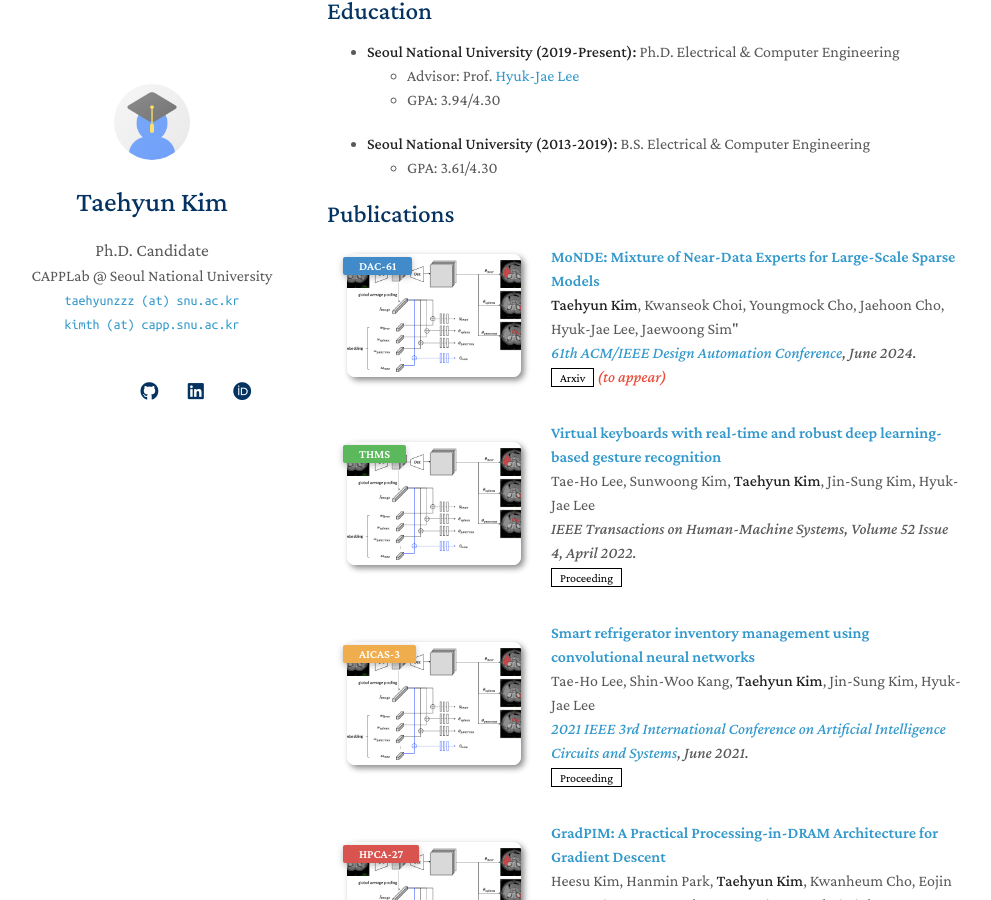
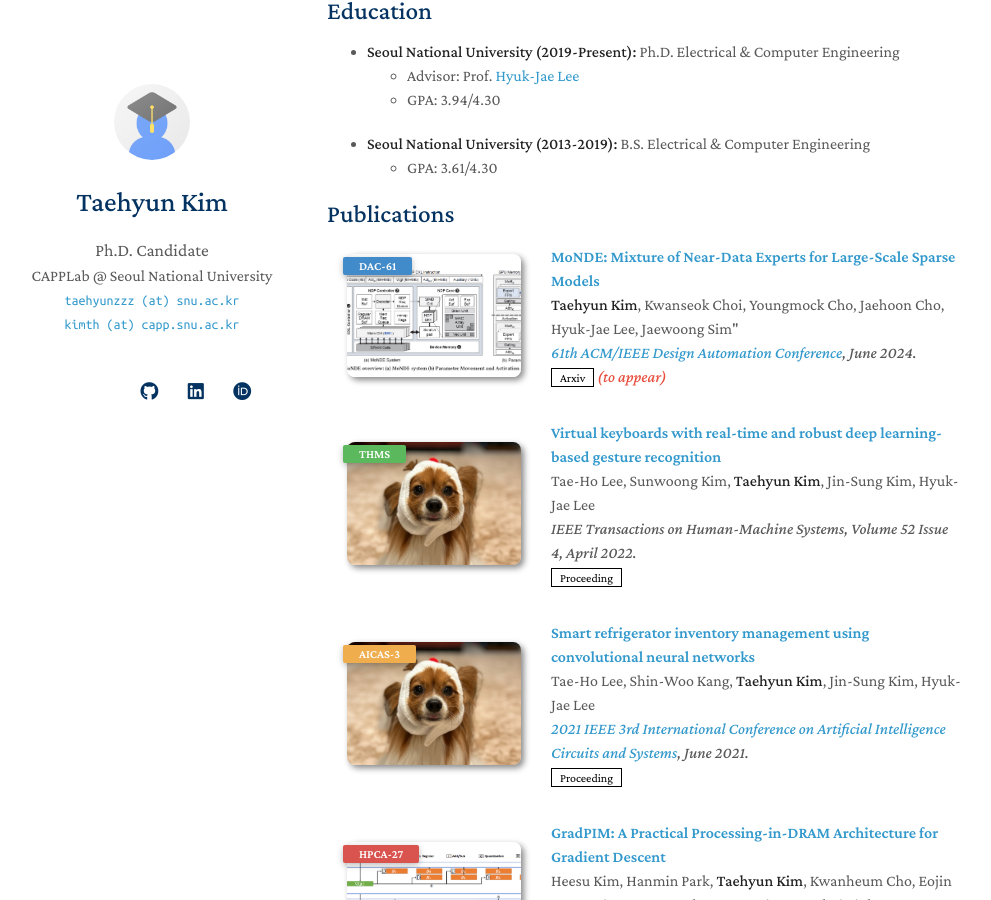
Before and after one commit to taehyunzzz/taehyunzzz.github.io, a Jekyll site: the page built from index.md, in a window 1280 px wide and 900 px high, scrolled down 434 px. Shown: the whole window, without its empty margins (143-1134 px from the left). Built offline with Jekyll 4.4.1, drawn with Linux system fonts in a browser that asks for light colours; nearby versions of some CDN libraries; a style sheet for code colours, icons or effects is not loaded; our own code applies the rules of GitHub Pages for plain Markdown files.

Commit message:
Add paper preview & placeholder

```diff
--- a/_data/publications.yml
+++ b/_data/publications.yml
@@ -16,7 +16,7 @@ main:
     conference: <a ref="https://www.dac.com/">61th ACM/IEEE Design Automation Conference</a>, June 2024.
     arxiv: https://arxiv.org/abs/2405.18832
     notes: (to appear)
-    image: ./assets/img/teaser_example_2.png
+    image: ./assets/img/monde-teaser.png
     badge: 1
     # code: https://github.com/MrGiovanni/ContinualLearning
     # bibtex: https://bib.yliu.me/MICCAI23.txt
@@ -27,7 +27,7 @@ main:
     conference_short: THMS
     conference: IEEE Transactions on Human-Machine Systems, Volume 52 Issue 4, April 2022.
     proceeding: https://ieeexplore.ieee.org/abstract/document/9764762
-    image: ./assets/img/teaser_example_2.png
+    image: ./assets/img/placeholder.jpg
     badge: 2
     # code: https://github.com/MrGiovanni/ContinualLearning
     # bibtex: https://bib.yliu.me/MICCAI23.txt
@@ -39,7 +39,7 @@ main:
     conference_short: AICAS-3
     conference: <a href="https://catavault.ieee-cas.org/events/aicas-2021">2021 IEEE 3rd International Conference on Artificial Intelligence Circuits and Systems</a>, June 2021.
     proceeding: https://ieeexplore.ieee.org/abstract/document/9458527
-    image: ./assets/img/teaser_example_2.png
+    image: ./assets/img/placeholder.jpg
     badge: 3
     # code: https://github.com/MrGiovanni/ContinualLearning
     # bibtex: https://bib.yliu.me/MICCAI23.txt
@@ -52,7 +52,7 @@ main:
     conference: <a href="https://hpca-conf.org/2021/">27th IEEE International Symposium on High-Performance Computer Architecture</a>, Jan. 2021.
     arxiv: https://arxiv.org/abs/2102.07511
     proceeding: https://ieeexplore.ieee.org/abstract/document/9407195
-    image: ./assets/img/teaser_example_2.png
+    image: ./assets/img/gradpim-teaser.png
     badge: 4
     # code: https://github.com/MrGiovanni/ContinualLearning
     # bibtex: https://bib.yliu.me/MICCAI23.txt
```
Also changed, not shown: assets/img/gradpim-teaser.PNG (added), assets/img/monde-teaser.PNG (added), assets/img/placeholder.jpg (added).
